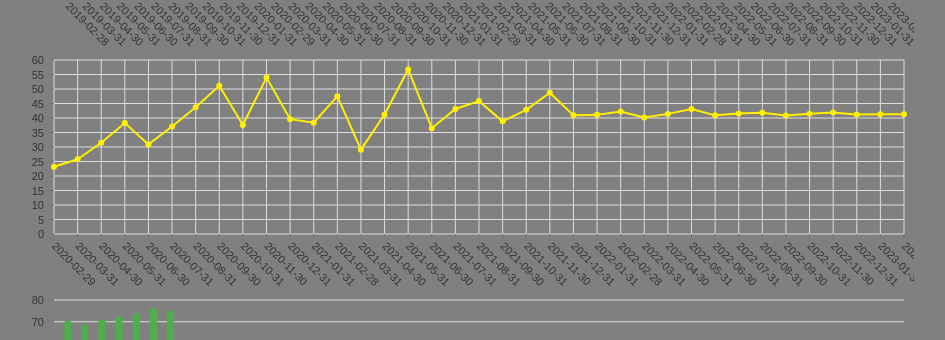
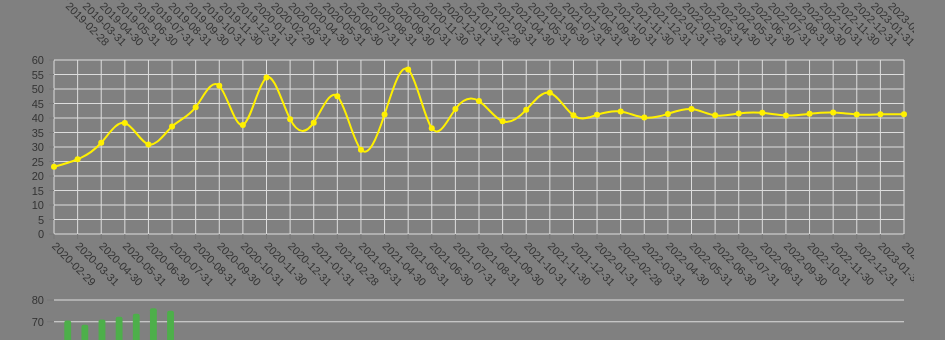
Before and after one commit to FranciscoMaik/POC_chart_bar_with_line, a Next.js app: page / in a window 1280 px wide. Shown: the part 230-570 px from the top of the page, without its empty margins (174-1119 px from the left). Built offline with nearby package versions, Linux system fonts and the light colour scheme.

Commit message:
feat: adding curve

```diff
--- a/src/components/ChartLine/index.tsx
+++ b/src/components/ChartLine/index.tsx
@@ -22,6 +22,7 @@ export const ChartLine: React.FC = function () {
           right: 10,
           left: 36,
         }}
+        curve="natural"
         xScale={{ type: 'point' }}
         yScale={{
           type: 'linear',
```
